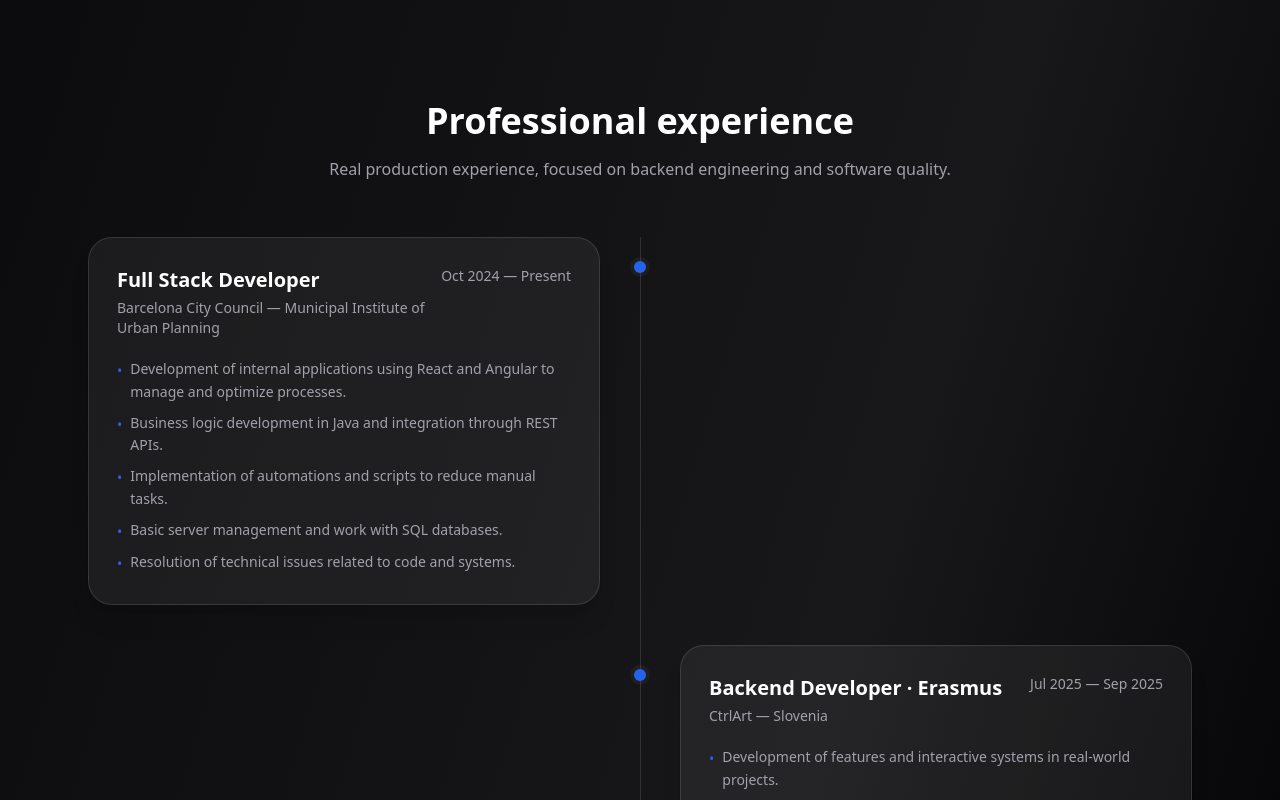
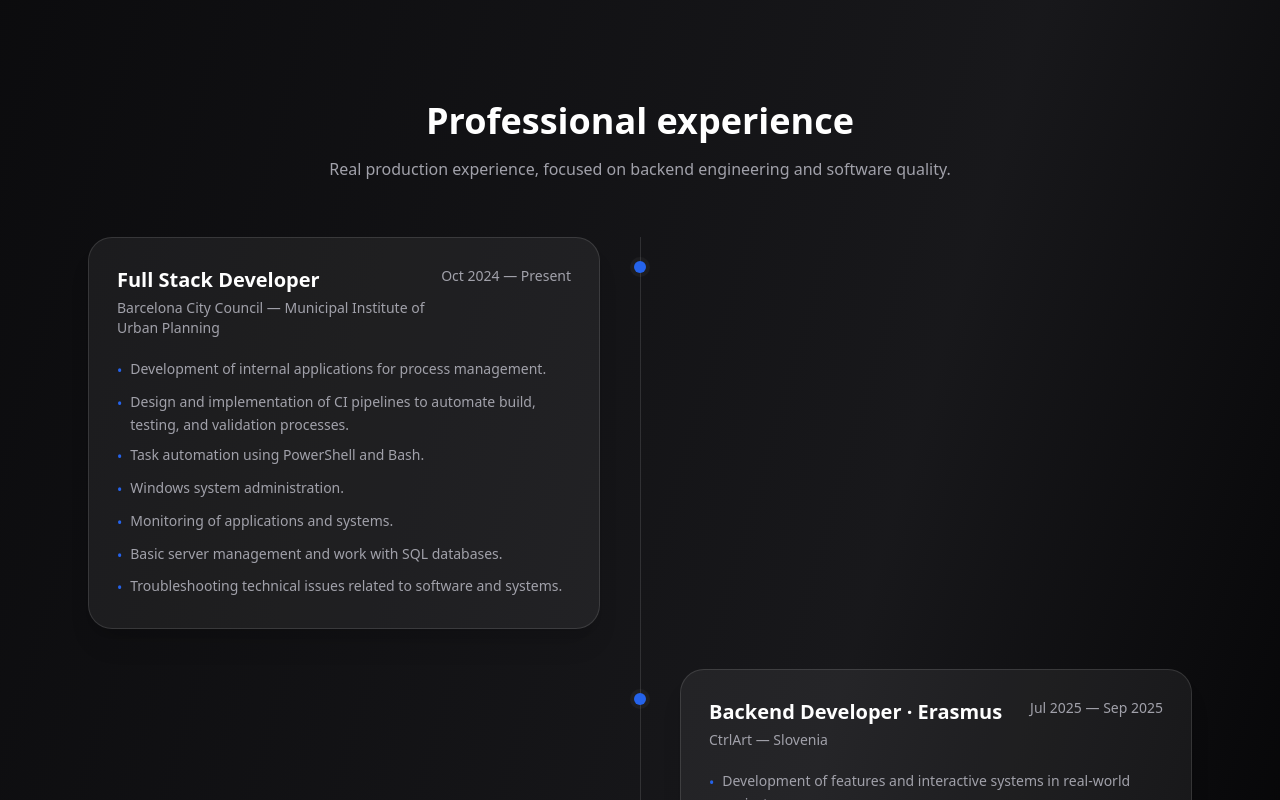
Before and after one commit to Juanjorbo/portfolio, a React (Vite) app: page / in a window 1280 px wide. Shown: the part 795-1595 px from the top of the page. Built offline with nearby package versions, Linux system fonts and the light colour scheme.

Commit message:
feat: refine professional experience bullet points

```diff
--- a/src/i18n/texts.js
+++ b/src/i18n/texts.js
@@ -29,11 +29,13 @@ export const texts = {
             "Ayuntamiento de Barcelona — Instituto Municipal de Urbanismo",
           date: "Oct 2024 — Presente",
           desc: [
-            "Desarrollo de aplicaciones internas utilizando React y Angular para la gestión y optimización de procesos.",
-            "Programación de lógica de negocio en Java e integración mediante APIs REST.",
-            "Implementación de automatizaciones y scripts para reducir tareas manuales.",
+            "Desarrollo de aplicaciones internas para la gestión de procesos.",
+            "Diseño e implementación de pipelines de CI para automatizar procesos de build, testing y validación.",
+            "Automatización de tareas operativas mediante PowerShell y Bash.",
+            "Administración de sistemas Windows.",
+            "Monitorización de aplicaciones y sistemas para garantizar rendimiento y disponibilidad.",
             "Gestión básica de servidores y trabajo con bases de datos SQL.",
-            "Resolución de incidencias técnicas relacionadas con código y sistemas.",
+            "Resolución de incidencias técnicas relacionadas con software y sistemas.",
           ],
         },
         {
@@ -174,11 +176,13 @@ export const texts = {
             "Barcelona City Council — Municipal Institute of Urban Planning",
           date: "Oct 2024 — Present",
           desc: [
-            "Development of internal applications using React and Angular to manage and optimize processes.",
-            "Business logic development in Java and integration through REST APIs.",
-            "Implementation of automations and scripts to reduce manual tasks.",
+            "Development of internal applications for process management.",
+            "Design and implementation of CI pipelines to automate build, testing, and validation processes.",
+            "Task automation using PowerShell and Bash.",
+            "Windows system administration.",
+            "Monitoring of applications and systems.",
             "Basic server management and work with SQL databases.",
-            "Resolution of technical issues related to code and systems.",
+            "Troubleshooting technical issues related to software and systems.",
           ],
         },
         {
```
